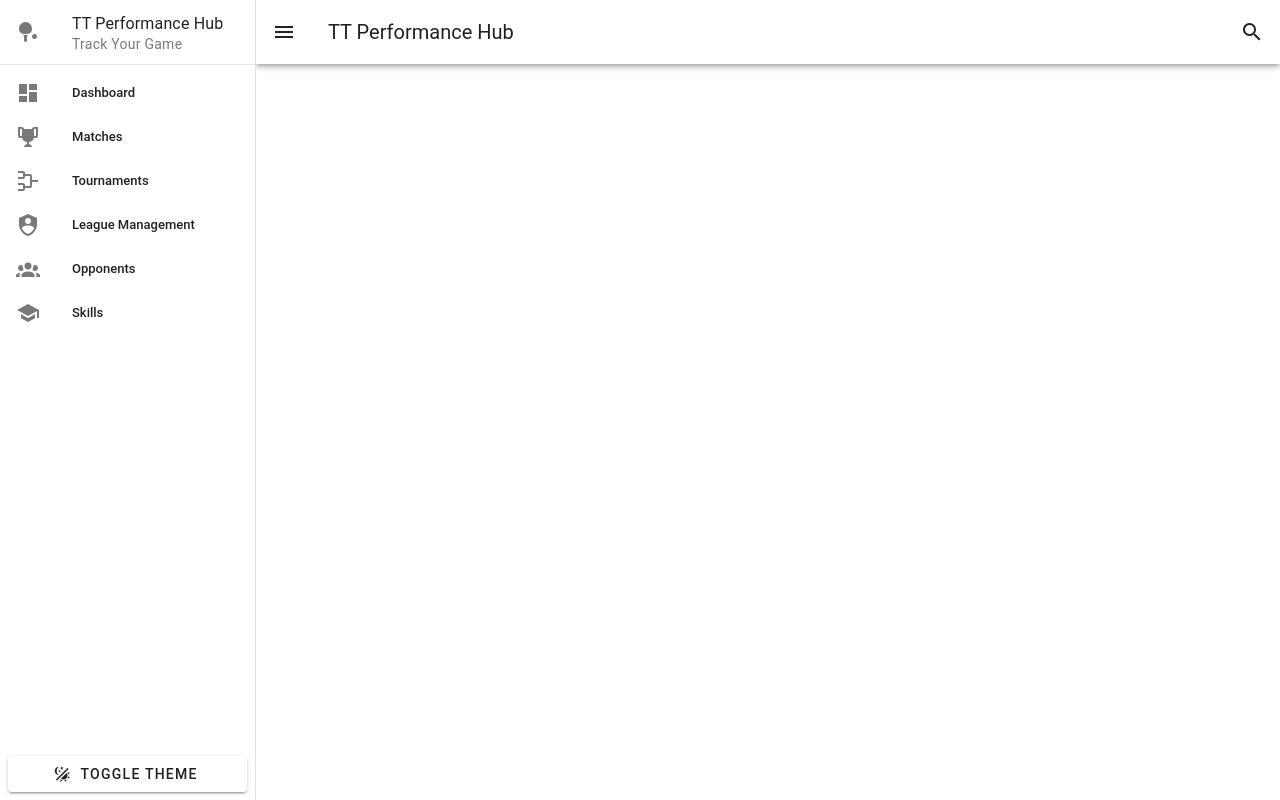
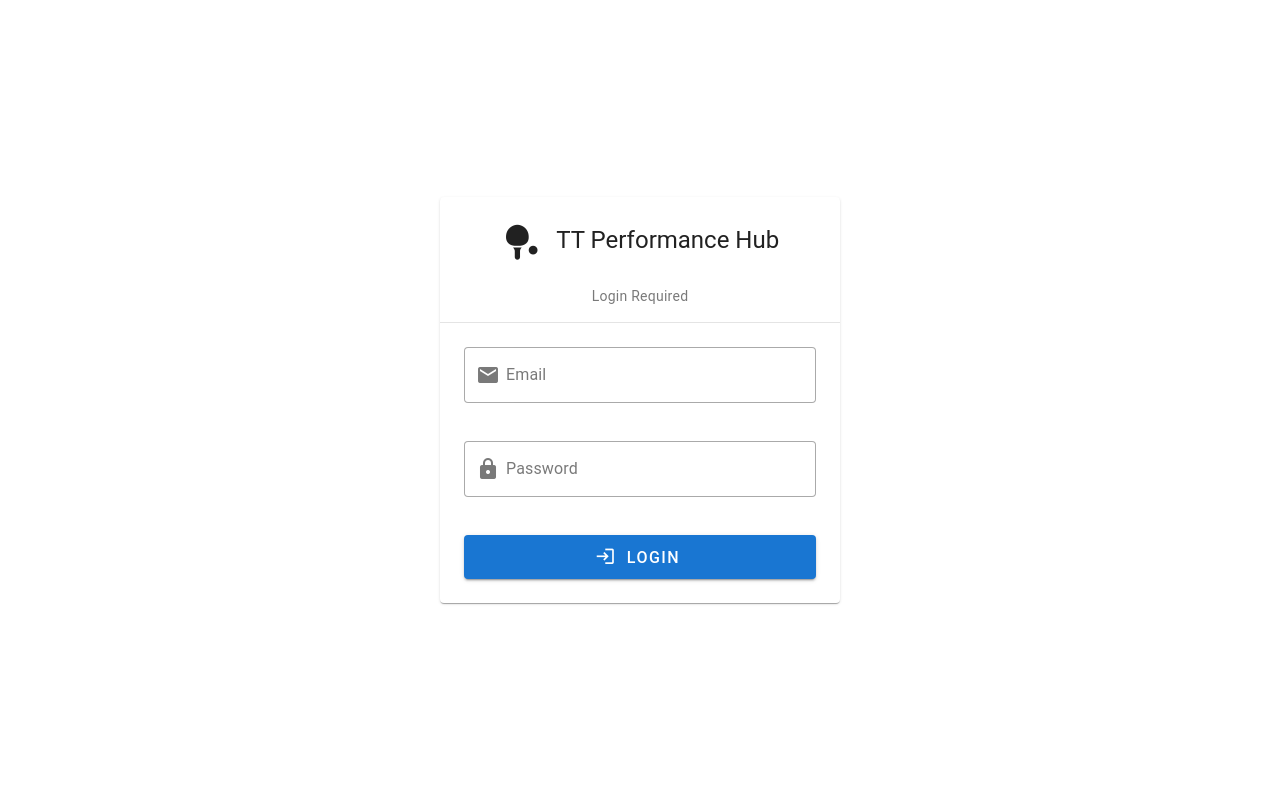
Before and after one commit to SpirosStampoulis/tt-performance-hub, a Vue app: page /login in a window 1280 px wide. Built offline with nearby package versions, Linux system fonts and the light colour scheme; no server answers.

Commit message:
authentication

```diff
--- a/src/App.vue
+++ b/src/App.vue
@@ -1,5 +1,6 @@
 <template>
   <v-app>
+    <template v-if="route.name !== 'Login'">
       <v-navigation-drawer v-model="drawer" app>
         <v-list>
           <v-list-item prepend-icon="mdi-table-tennis" title="TT Performance Hub" subtitle="Track Your Game"></v-list-item>
@@ -21,6 +22,9 @@
             <v-btn block @click="toggleTheme" prepend-icon="mdi-theme-light-dark">
               Toggle Theme
             </v-btn>
+            <v-btn block @click="handleLogout" prepend-icon="mdi-logout" class="mt-2" color="error" variant="outlined">
+              Logout
+            </v-btn>
           </div>
         </template>
       </v-navigation-drawer>
@@ -31,6 +35,7 @@
         <v-spacer></v-spacer>
         <v-btn icon="mdi-magnify"></v-btn>
       </v-app-bar>
+    </template>
 
     <v-main>
       <router-view></router-view>
@@ -40,12 +45,15 @@
 
 <script setup>
 import { ref, computed } from 'vue'
-import { useRoute } from 'vue-router'
+import { useRoute, useRouter } from 'vue-router'
 import { useTheme } from 'vuetify'
+import { useAuth } from './composables/useAuth'
 
 const drawer = ref(true)
 const route = useRoute()
+const router = useRouter()
 const theme = useTheme()
+const { logout } = useAuth()
 
 const pageTitle = computed(() => {
   const titles = {
@@ -56,7 +64,8 @@ const pageTitle = computed(() => {
     LeagueManagement: 'League Management',
     Opponents: 'Opponents',
     OpponentDetail: 'Opponent Profile',
-    Skills: 'Skill Library'
+    Skills: 'Skill Library',
+    Login: 'Login'
   }
   return titles[route.name] || 'TT Performance Hub'
 })
@@ -64,4 +73,9 @@ const pageTitle = computed(() => {
 const toggleTheme = () => {
   theme.global.name.value = theme.global.current.value.dark ? 'light' : 'dark'
 }
+
+const handleLogout = async () => {
+  await logout()
+  router.push('/login')
+}
 </script>
--- /dev/null
+++ b/src/composables/useAuth.js
@@ -0,0 +1,45 @@
+import { ref, onMounted } from 'vue'
+import { signInWithEmailAndPassword, signOut, onAuthStateChanged } from 'firebase/auth'
+import { auth } from '../services/firebase'
+
+const user = ref(null)
+const loading = ref(true)
+
+export function useAuth() {
+  const checkAuth = () => {
+    return new Promise((resolve) => {
+      onAuthStateChanged(auth, (firebaseUser) => {
+        user.value = firebaseUser
+        loading.value = false
+        resolve(firebaseUser)
+      })
+    })
+  }
+
+  const login = async (email, password) => {
+    try {
+      const userCredential = await signInWithEmailAndPassword(auth, email, password)
+      user.value = userCredential.user
+      return userCredential.user
+    } catch (error) {
+      throw error
+    }
+  }
+
+  const logout = async () => {
+    try {
+      await signOut(auth)
+      user.value = null
+    } catch (error) {
+      throw error
+    }
+  }
+
+  return {
+    user,
+    loading,
+    checkAuth,
+    login,
+    logout
+  }
+}
--- a/src/router/index.js
+++ b/src/router/index.js
@@ -1,46 +1,62 @@
 import { createRouter, createWebHistory } from 'vue-router'
+import { onAuthStateChanged } from 'firebase/auth'
+import { auth } from '../services/firebase'
 import Dashboard from '../views/Dashboard.vue'
 
 const routes = [
   {
+    path: '/login',
+    name: 'Login',
+    component: () => import('../views/Login.vue'),
+    meta: { requiresAuth: false }
+  },
+  {
     path: '/',
     name: 'Dashboard',
     component: Dashboard,
+    meta: { requiresAuth: true }
   },
   {
     path: '/matches',
     name: 'Matches',
     component: () => import('../views/MatchesView.vue'),
+    meta: { requiresAuth: true }
   },
   {
     path: '/matches/:id',
     name: 'MatchDetail',
     component: () => import('../views/MatchDetail.vue'),
+    meta: { requiresAuth: true }
   },
   {
     path: '/tournaments',
     name: 'Tournaments',
     component: () => import('../views/TournamentsView.vue'),
+    meta: { requiresAuth: true }
   },
   {
     path: '/leagues',
     name: 'LeagueManagement',
     component: () => import('../views/LeagueManagement.vue'),
+    meta: { requiresAuth: true }
   },
   {
     path: '/opponents',
     name: 'Opponents',
     component: () => import('../views/OpponentsView.vue'),
+    meta: { requiresAuth: true }
   },
   {
     path: '/opponents/:id',
     name: 'OpponentDetail',
     component: () => import('../views/OpponentDetail.vue'),
+    meta: { requiresAuth: true }
   },
   {
     path: '/skills',
     name: 'Skills',
     component: () => import('../views/SkillsView.vue'),
+    meta: { requiresAuth: true }
   },
 ]
 
@@ -49,4 +65,18 @@ const router = createRouter({
   routes,
 })
 
+router.beforeEach((to, from, next) => {
+  const unsubscribe = onAuthStateChanged(auth, (user) => {
+    unsubscribe()
+
+    if (to.meta.requiresAuth && !user) {
+      next('/login')
+    } else if (to.path === '/login' && user) {
+      next('/')
+    } else {
+      next()
+    }
+  })
+})
+
 export default router
--- a/src/services/firebase.js
+++ b/src/services/firebase.js
@@ -1,6 +1,7 @@
 import { initializeApp } from 'firebase/app'
 import { getFirestore } from 'firebase/firestore'
 import { getStorage } from 'firebase/storage'
+import { getAuth } from 'firebase/auth'
 
 const firebaseConfig = {
   apiKey: import.meta.env.VITE_FIREBASE_API_KEY,
@@ -14,5 +15,6 @@ const firebaseConfig = {
 const app = initializeApp(firebaseConfig)
 const db = getFirestore(app)
 const storage = getStorage(app)
+const auth = getAuth(app)
 
-export { db, storage }
+export { db, storage, auth }
--- /dev/null
+++ b/src/views/Login.vue
@@ -0,0 +1,81 @@
+<template>
+  <v-container class="fill-height" fluid>
+    <v-row align="center" justify="center" class="fill-height">
+      <v-col cols="12" sm="8" md="4">
+        <v-card>
+          <v-card-title class="text-h5 text-center pa-6">
+            <v-icon size="large" class="mr-2">mdi-table-tennis</v-icon>
+            TT Performance Hub
+          </v-card-title>
+          <v-card-subtitle class="text-center pb-4">Login Required</v-card-subtitle>
+          <v-divider></v-divider>
+          <v-card-text class="pa-6">
+            <v-form @submit.prevent="handleLogin" ref="loginForm">
+              <v-text-field
+                v-model="email"
+                label="Email"
+                type="email"
+                variant="outlined"
+                prepend-inner-icon="mdi-email"
+                :rules="[v => !!v || 'Email is required', v => /.+@.+\..+/.test(v) || 'Email must be valid']"
+                required
+                class="mb-4"
+              ></v-text-field>
+              <v-text-field
+                v-model="password"
+                label="Password"
+                type="password"
+                variant="outlined"
+                prepend-inner-icon="mdi-lock"
+                :rules="[v => !!v || 'Password is required']"
+                required
+                class="mb-4"
+              ></v-text-field>
+              <v-alert v-if="error" type="error" density="compact" class="mb-4">{{ error }}</v-alert>
+              <v-btn
+                type="submit"
+                color="primary"
+                block
+                size="large"
+                :loading="loggingIn"
+                prepend-icon="mdi-login"
+              >
+                Login
+              </v-btn>
+            </v-form>
+          </v-card-text>
+        </v-card>
+      </v-col>
+    </v-row>
+  </v-container>
+</template>
+
+<script setup>
+import { ref } from 'vue'
+import { useRouter } from 'vue-router'
+import { useAuth } from '../composables/useAuth'
+
+const router = useRouter()
+const { login } = useAuth()
+const email = ref('')
+const password = ref('')
+const error = ref('')
+const loggingIn = ref(false)
+const loginForm = ref(null)
+
+const handleLogin = async () => {
+  const { valid } = await loginForm.value.validate()
+  if (!valid) return
+
+  try {
+    error.value = ''
+    loggingIn.value = true
+    await login(email.value, password.value)
+    router.push('/')
+  } catch (err) {
+    error.value = err.message || 'Invalid email or password'
+  } finally {
+    loggingIn.value = false
+  }
+}
+</script>
```
Also changed, not shown: 1 other file (tests, documents, lock files or other folders). Lines whose indentation alone changed are shown as unchanged.
